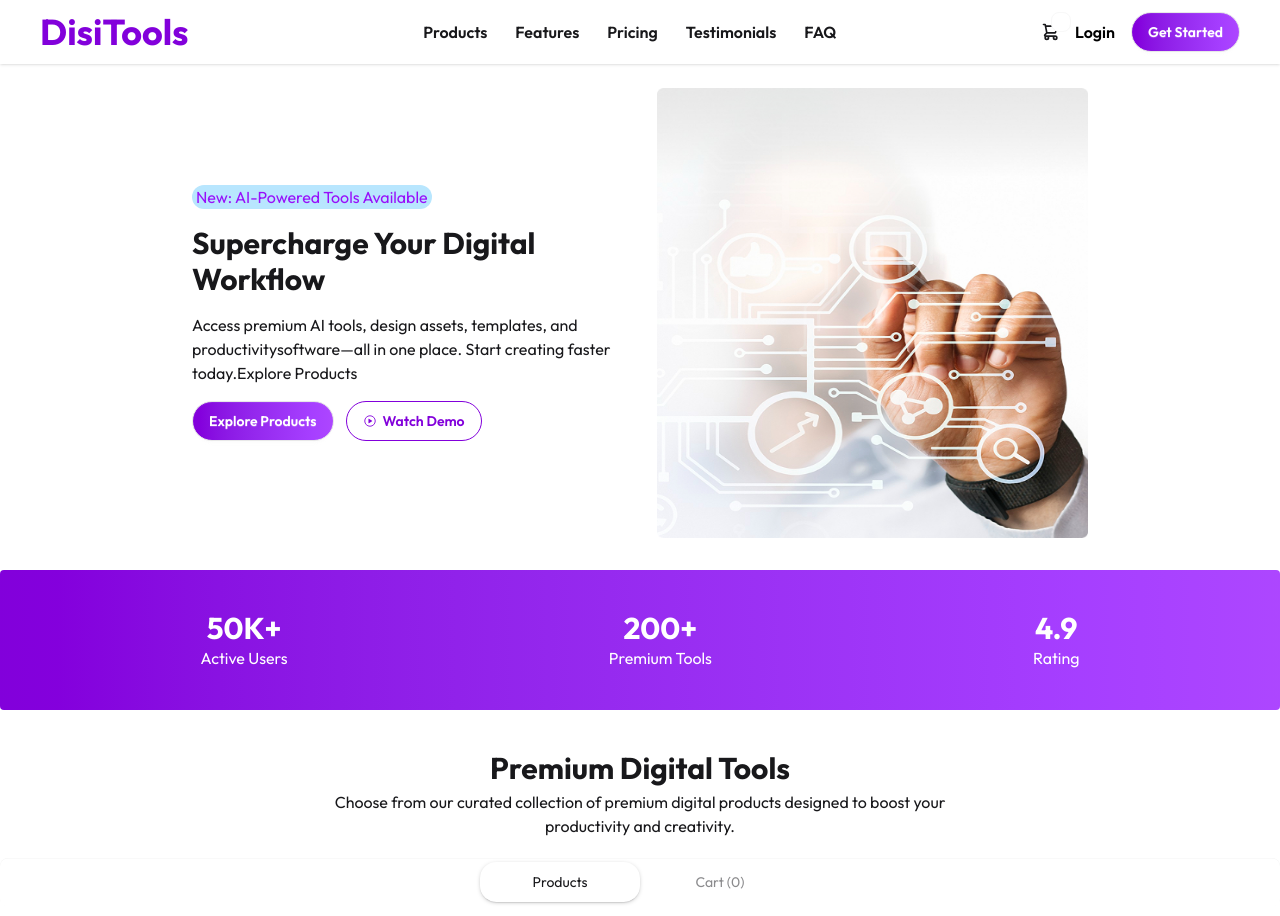
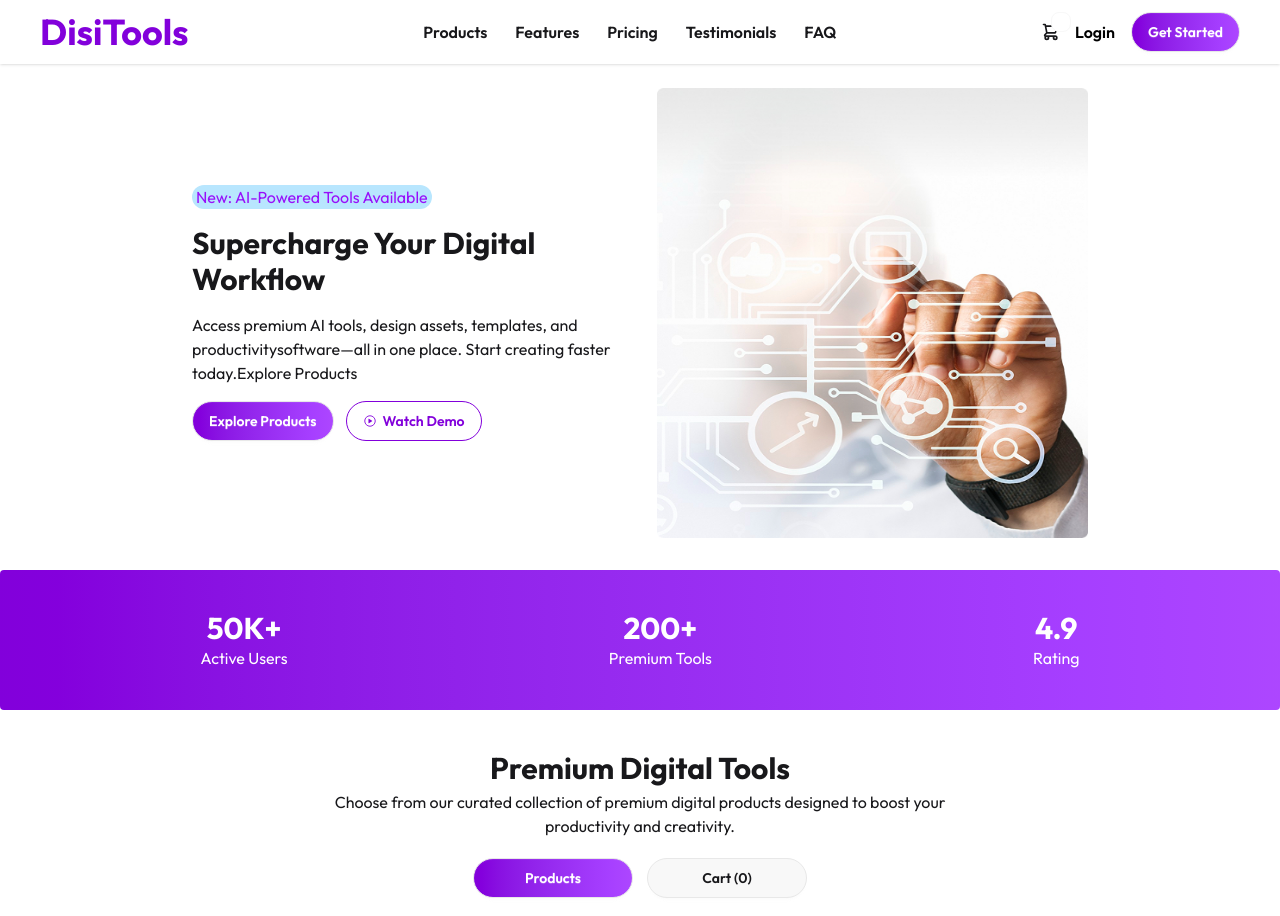
Before and after one commit to mdshakib771575-maker/DigiTools-platform, a React (Vite) app: page / in a window 1280 px wide. Shown: the top 916 px of the page. Built offline with nearby package versions, Linux system fonts and the light colour scheme.

Commit message:
complite tabs

```diff
--- a/src/App.jsx
+++ b/src/App.jsx
@@ -26,7 +26,7 @@ function App() {
       <Navbar cardsData={cardsData}></Navbar>
       <Banner></Banner>
       <RecordSection></RecordSection>
-      <Tab setActiveTab={setActiveTab} cardsData={cardsData}></Tab>
+      <Tab activeTab={activeTab} setActiveTab={setActiveTab} cardsData={cardsData}></Tab>
       {
         activeTab === "products" ? <Products digiPromise={digiPromise} cardsData={cardsData} setCardsData={setCardsData}></Products> :
           <Cards cardsData={cardsData} setCardsData={setCardsData }></Cards>
--- a/src/components/Tab.jsx
+++ b/src/components/Tab.jsx
@@ -1,17 +1,21 @@
 import React from 'react';
 
-const Tab = ({setActiveTab,cardsData}) => {
+const Tab = ({activeTab,setActiveTab,cardsData}) => {
     return (
         <div className='mb-5'>
 
             <div className='text-center w-[50%] mx-auto space-y-1 '>
-                <h2 className='text-3xl font-bold text-linear-to-r from-purple-700 to-purple-500'>Premium Digital Tools</h2>
+                <h2 className='text-3xl font-bold '>Premium Digital Tools</h2>
                 <p>Choose from our curated collection of premium digital products designed  to boost your productivity and creativity.</p>
             </div>
             {/* name of each tab group should be unique */}
-            <div className="tabs tabs-box justify-center bg-transparent mt-5">
-                <input onClick={()=>setActiveTab("products")} type="radio" name="my_tabs_1" className="tab w-40 rounded-2xl" aria-label="Products" defaultChecked />
-                <input  onClick={()=>setActiveTab("cart")} type="radio" name="my_tabs_1" className="tab w-40 rounded-2xl" aria-label={`Cart (${cardsData.length})`}/>
+            <div className="flex justify-center gap-3.5 mt-5">
+
+                {/* <input onClick={()=>setActiveTab("products")} type="radio" name="my_tabs_1" className="tab w-40 rounded-2xl " aria-label="Products" defaultChecked />
+                <input  onClick={()=>setActiveTab("cart")} type="radio" name="my_tabs_1" className="tab w-40 rounded-2xl " aria-label={`Cart (${cardsData.length})`}/> */}
+
+                <button onClick={()=>setActiveTab("products")}  className={`btn w-40 rounded-full  ${activeTab==="products"?"bg-linear-to-r from-purple-700 to-purple-500  text-white":""}`}>Products</button>
+                <button onClick={()=>setActiveTab("cart")} className={`btn w-40 rounded-full ${activeTab === "cart" ? "bg-linear-to-r from-purple-700 to-purple-500 text-white":""}`}>{`Cart (${cardsData.length})`}</button>
 
             </div>
         </div>
```
